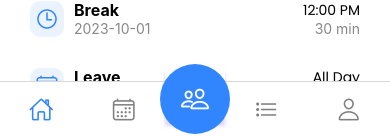
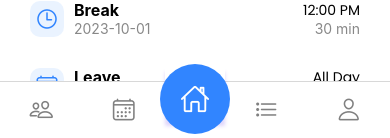
Before and after one commit to kunjladumor/HR-Attendee, a React Native app: screen /Main in a window 390 px wide. Shown: the part 703-841 px from the top of the page. Built offline with nearby package versions, Linux system fonts and the light colour scheme.

Commit message:
refactor: Update MainTabs component to set default tab as Home

```diff
--- a/components/MainTabs.js
+++ b/components/MainTabs.js
@@ -39,8 +39,9 @@ function CustomTabBarButton({ children, onPress }) {
 export default function MainTabs() {
   return (
     <Tab.Navigator
+      initialRouteName="Home" // Set the default tab here
       screenOptions={({ route }) => ({
-        tabBarIcon: ({ focused, color, size }) => {
+        tabBarIcon: ({ color, size }) => {
           let iconName;
 
           if (route.name === "Home") {
@@ -53,6 +54,8 @@ export default function MainTabs() {
             iconName = "list-outline";
           } else if (route.name === "Leaves") {
             iconName = "calendar-outline";
+          } else if (route.name === "TrackCheckIns") {
+            iconName = "people-outline";
           }
 
           return <Ionicons name={iconName} size={size} color={color} />;
@@ -70,20 +73,19 @@ export default function MainTabs() {
           backgroundColor: colors.white,
           height: 60,
           paddingBottom: 5,
-
           ...CommonStyles.shadow,
         },
       })}
     >
-      <Tab.Screen name="Home" component={HomeScreen} />
+      <Tab.Screen name="TrackCheckIns" component={TrackCheckInsScreen} />
       <Tab.Screen name="Leaves" component={LeavesScreen} />
       <Tab.Screen
-        name="TrackCheckIns"
-        component={TrackCheckInsScreen}
+        name="Home"
+        component={HomeScreen}
         options={{
           tabBarIcon: ({ focused }) => (
             <View style={CommonStyles.centerIcon}>
-              <Ionicons name="people-outline" size={30} color={"white"} />
+              <Ionicons name="home-outline" size={30} color={"white"} />
             </View>
           ),
           tabBarButton: (props) => <CustomTabBarButton {...props} />,
```
